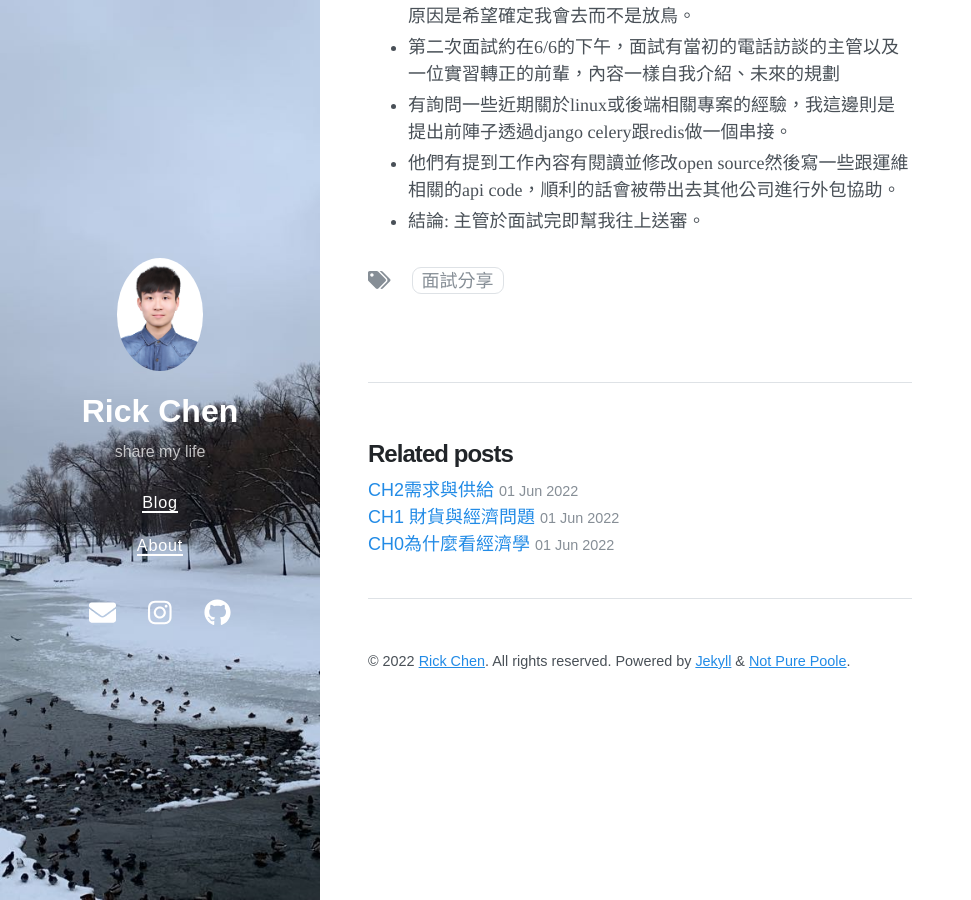
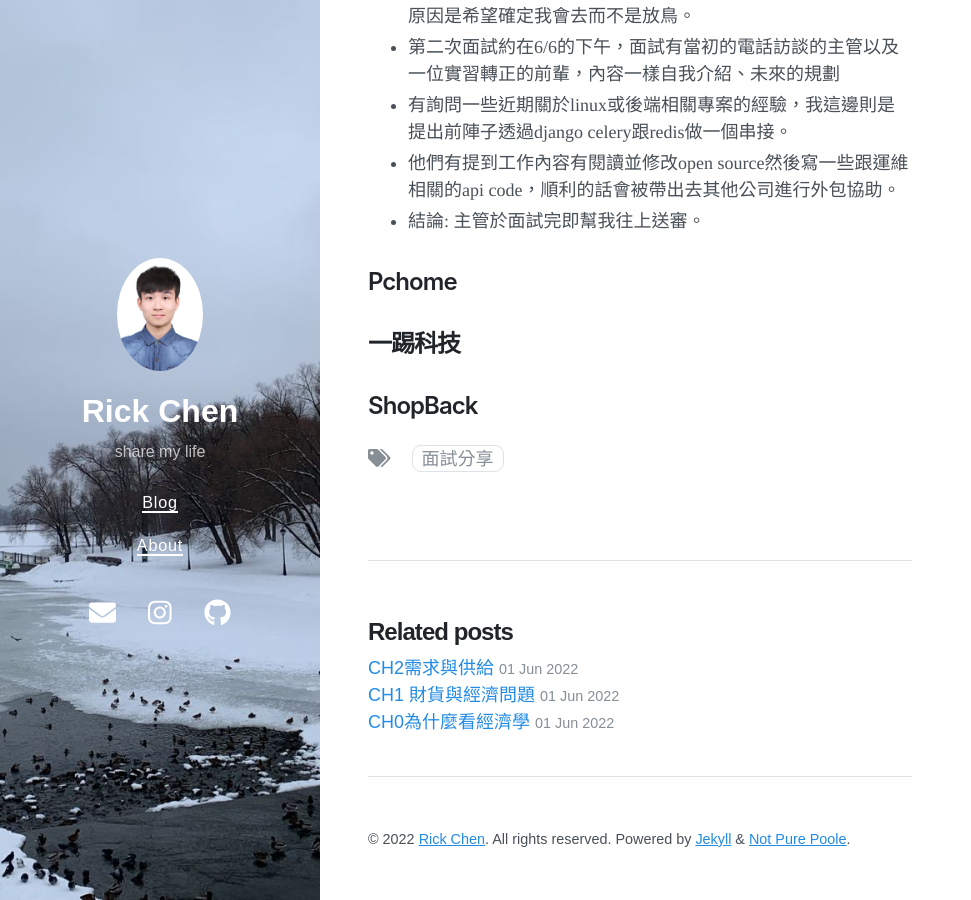
Before and after one commit to jerry940917chen/jerry940917chen.github.io, a Jekyll site: the page built from _posts/2022-06-08-intern1.md, in a window 1280 px wide and 900 px high, scrolled down 2142 px. Shown: the whole window, without its empty margins (0-971 px from the left). Built offline with Jekyll 4.4.1, drawn with Linux system fonts in a browser that asks for light colours; nearby versions of some CDN libraries.

Commit message:
Update 2022-06-08-intern1.md

```diff
--- a/_posts/2022-06-08-intern1.md
+++ b/_posts/2022-06-08-intern1.md
@@ -53,3 +53,9 @@ date: 2022-06-08 01:25
 * 有詢問一些近期關於linux或後端相關專案的經驗，我這邊則是提出前陣子透過django celery跟redis做一個串接。
 * 他們有提到工作內容有閱讀並修改open source然後寫一些跟運維相關的api code，順利的話會被帶出去其他公司進行外包協助。
 * 結論: 主管於面試完即幫我往上送審。
+
+## Pchome
+
+## 一踢科技
+
+## ShopBack
```
